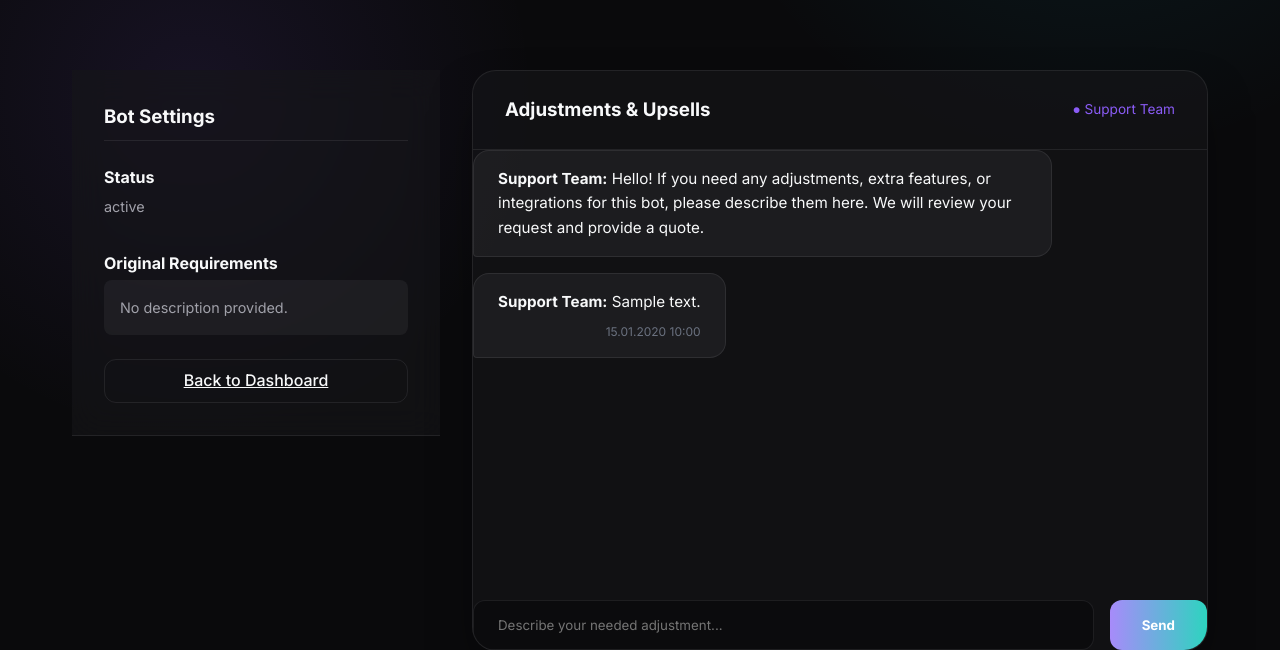
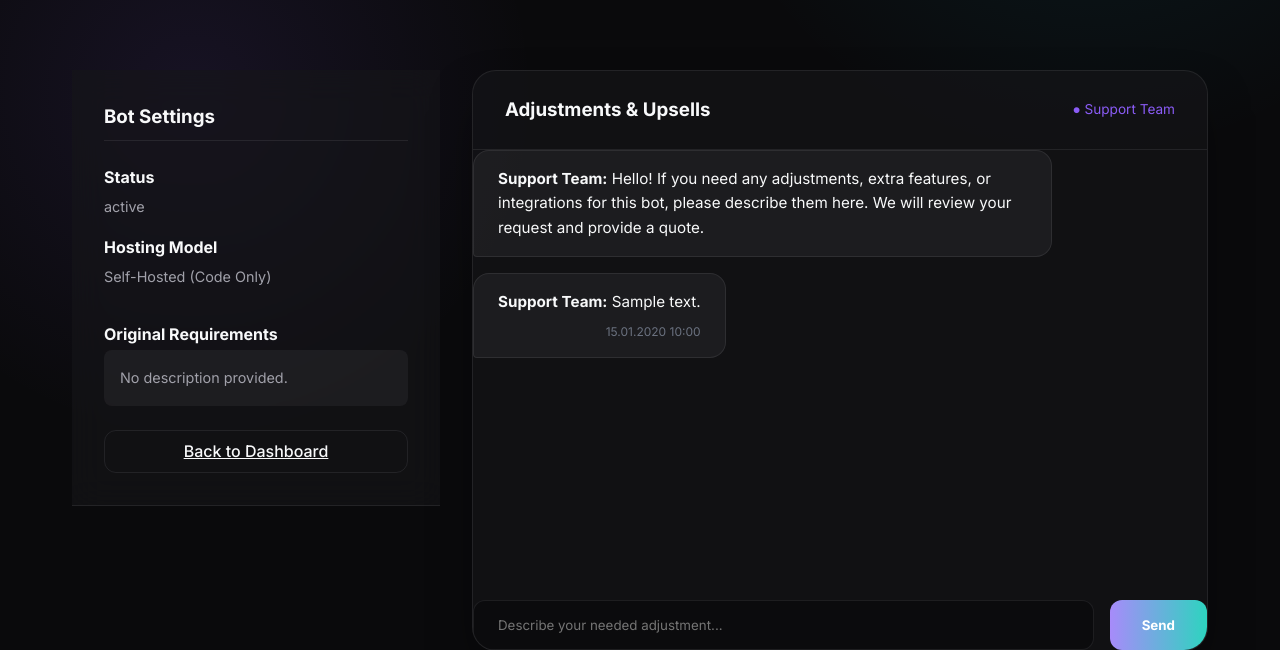
Before and after one commit to McMoes/bot-butler, a Django app: template templates/pages/bot_detail.html in a window 1280 px wide. Shown: the part 742-1392 px from the top of the page. Run offline with Django 5.2, Linux system fonts and the light colour scheme; the template is opened without the code that fills it: most values are stand-ins (such as "Sample title", 1, 10 or a date in 2020); parts of the project's set-up code (start-up, migrations or seed data) failed here and were passed over; some libraries are stand-ins or nearby versions.

Commit message:
feat(billing): implement AI-negotiated managed hosting subscriptions via stripe

```diff
--- a/bots/models.py
+++ b/bots/models.py
@@ -37,10 +37,13 @@ class Order(models.Model):
 
     # Financials
     total_price = models.DecimalField(_("Total Price (€)"), max_digits=10, decimal_places=2, default=0.00)
+    is_hosted = models.BooleanField(_("Managed Hosting"), default=True)
+    monthly_fee = models.DecimalField(_("Monthly Hosting Fee (€)"), max_digits=8, decimal_places=2, default=0.00)
 
     # Fulfillment & Management
     status = models.CharField(_("Status"), max_length=20, choices=STATUS_CHOICES, default='pending')
     draft_file_path = models.CharField(_("Draft File Path"), max_length=255, blank=True)
+    source_code_url = models.CharField(_("Source Code URL/Path"), max_length=500, blank=True, help_text=_("Link to the clean source code for non-hosted bots"))
     is_active = models.BooleanField(_("Bot Active"), default=True, help_text=_("Toggle bot status on or off"))
 
     created_at = models.DateTimeField(auto_now_add=True)
--- a/templates/pages/bot_detail.html
+++ b/templates/pages/bot_detail.html
@@ -12,25 +12,48 @@
     <div class="glass-card" style="padding: 2rem; height: fit-content;">
         <h3 style="margin-bottom: 1.5rem; border-bottom: 1px solid var(--border-subtle); padding-bottom: 0.5rem;">{% trans "Bot Settings" %}</h3>
 
-        <div style="display: flex; justify-content: space-between; align-items: center; margin-bottom: 2rem;">
+        <div style="display: flex; justify-content: space-between; align-items: flex-start; margin-bottom: 2rem;">
             <div>
                 <strong style="display: block; margin-bottom: 0.2rem;">{% trans "Status" %}</strong>
                 <span id="status-text" style="color: var(--text-secondary); font-size: 0.9rem;">
                     {% if bot.status == 'delivered' %}
+                        {% if bot.is_hosted %}
                             {% if bot.is_active %}{% trans "Active & Listening" %}{% else %}{% trans "Paused" %}{% endif %}
+                        {% else %}
+                            {% trans "Code Delivered" %}
+                        {% endif %}
                     {% else %}
                         {{ bot.get_status_display }}
                     {% endif %}
                 </span>
+
+                <div style="margin-top: 1rem;">
+                    <strong style="display: block; margin-bottom: 0.2rem;">{% trans "Hosting Model" %}</strong>
+                    <span style="color: var(--text-secondary); font-size: 0.9rem;">
+                        {% if bot.is_hosted %}
+                            {% trans "Managed Hosting" %} ({{ bot.monthly_fee }}€/mo)
+                        {% else %}
+                            {% trans "Self-Hosted (Code Only)" %}
+                        {% endif %}
+                    </span>
+                </div>
             </div>
 
             {% if bot.status == 'delivered' %}
+                {% if bot.is_hosted %}
                 <label class="switch" style="position: relative; display: inline-block; width: 60px; height: 34px;">
                     <input type="checkbox" id="bot-toggle" {% if bot.is_active %}checked{% endif %} onchange="toggleBotStatus()" style="opacity: 0; width: 0; height: 0;">
                     <span class="slider round" style="position: absolute; cursor: pointer; top: 0; left: 0; right: 0; bottom: 0; background-color: {% if bot.is_active %}#2dd4bf{% else %}#4b5563{% endif %}; transition: .4s; border-radius: 34px;">
                         <span style="position: absolute; height: 26px; width: 26px; left: 4px; bottom: 4px; background-color: white; transition: .4s; border-radius: 50%; transform: {% if bot.is_active %}translateX(26px){% else %}translateX(0){% endif %};"></span>
                     </span>
                 </label>
+                {% else %}
+                    {% if bot.source_code_url %}
+                        <a href="{{ bot.source_code_url }}" class="btn-primary" target="_blank">{% trans "Download Source Code" %}</a>
+                    {% else %}
+                        <span style="color: var(--text-secondary); font-size: 0.9rem;">{% trans "Code will be uploaded shortly." %}</span>
+                    {% endif %}
+                {% endif %}
             {% endif %}
         </div>
 
--- a/templates/pages/dashboard.html
+++ b/templates/pages/dashboard.html
@@ -31,6 +31,11 @@
 
             <div style="margin-bottom: 1.5rem;">
                 <p style="color: var(--text-primary); margin-bottom: 0.5rem;"><strong>{% trans "Price:" %}</strong> {{ bot.total_price }}€</p>
+                {% if bot.is_hosted %}
+                    <p style="color: var(--text-primary); margin-bottom: 0.5rem;"><strong>{% trans "Hosting:" %}</strong> {{ bot.monthly_fee }}€/mo</p>
+                {% else %}
+                    <p style="color: var(--text-primary); margin-bottom: 0.5rem;"><strong>{% trans "Hosting:" %}</strong> {% trans "Self-Hosted (Code Only)" %}</p>
+                {% endif %}
                 <p style="color: var(--text-secondary); font-size: 0.9rem;"><strong>{% trans "Ordered:" %}</strong> {{ bot.created_at|date:"d. M Y" }}</p>
             </div>
 
```
Also changed, not shown: bots/ai_utils.py (+7 -5 lines), bots/views.py (+35 -8 lines), static/js/bot_builder.js (+19 -3 lines), bots/migrations/0003_order_is_hosted_order_monthly_fee_and_more.py (added), db.sqlite3. Lines whose indentation alone changed are shown as unchanged.
